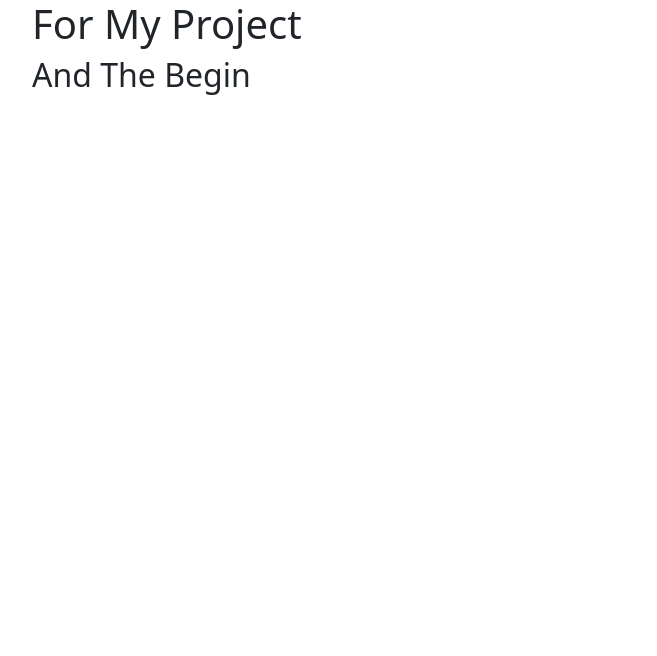
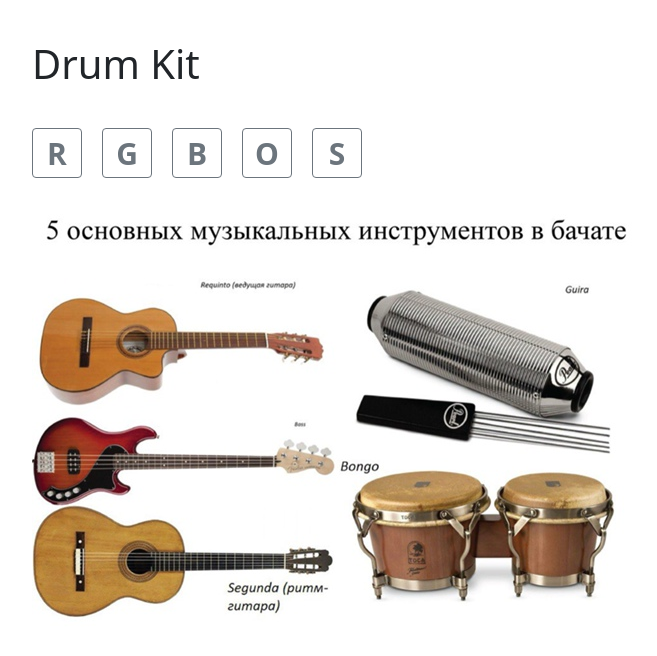
Before and after one commit to penkin-repo/drumkit, a plain HTML site: page index.html in a window 1280 px wide. Shown: the whole page, without its empty margins (50-707 px from the left). Drawn offline with nearby package versions, Linux system fonts and the light colour scheme.

Commit message:
add structure

```diff
--- a/index.html
+++ b/index.html
@@ -10,22 +10,28 @@
       integrity="sha384-1BmE4kWBq78iYhFldvKuhfTAU6auU8tT94WrHftjDbrCEXSU1oBoqyl2QvZ6jIW3"
       crossorigin="anonymous"
     />
+    <link rel="stylesheet" href="/drumkit/style/style.css" />
 
-    <link rel="stylesheet" href="/style/style.css" />
-
-    <title>Практика</title>
+    <title>Drum Kit</title>
   </head>
   <body>
     <!-- MAIN -->
 
     <div class="container">
-      <h1>For My Project</h1>
-      <h2>And The Begin</h2>
+      <h1>Drum Kit</h1>
+      <div class="buttons">
+        <div class="btn btn-outline-secondary">R</div>
+        <div class="btn btn-outline-secondary">G</div>
+        <div class="btn btn-outline-secondary">B</div>
+        <div class="btn btn-outline-secondary">O</div>
+        <div class="btn btn-outline-secondary">S</div>
+      </div>
+      <div class="image"><img src="/drumkit/img/ND8krEdcZw4.jpg" alt="" /></div>
     </div>
 
     <!-- СКРИПТЫ -->
-    <script src="/js/strict.js"></script>
-    <script src="/js/script.js"></script>
+    <script src="/drumkit/js/strict.js"></script>
+    <script src="/drumkit/js/script.js"></script>
     <script
       src="https://cdn.jsdelivr.net/npm/bootstrap@5.1.3/dist/js/bootstrap.bundle.min.js"
       integrity="sha384-ka7Sk0Gln4gmtz2MlQnikT1wXgYsOg+OMhuP+IlRH9sENBO0LRn5q+8nbTov4+1p"
--- a/style/style.css
+++ b/style/style.css
@@ -0,0 +1,20 @@
+.btn {
+  width: 50px;
+  height: 50px;
+  margin-right: 20px;
+  display: flex;
+  justify-content: center;
+  align-items: center;
+  font-size: 30px;
+  font-weight: bold;
+}
+
+.buttons {
+  display: flex;
+  margin-bottom: 20px;
+}
+
+h1 {
+  margin-bottom: 40px;
+  margin-top: 40px;
+}
```
Also changed, not shown: img/ND8krEdcZw4.jpg (added).
